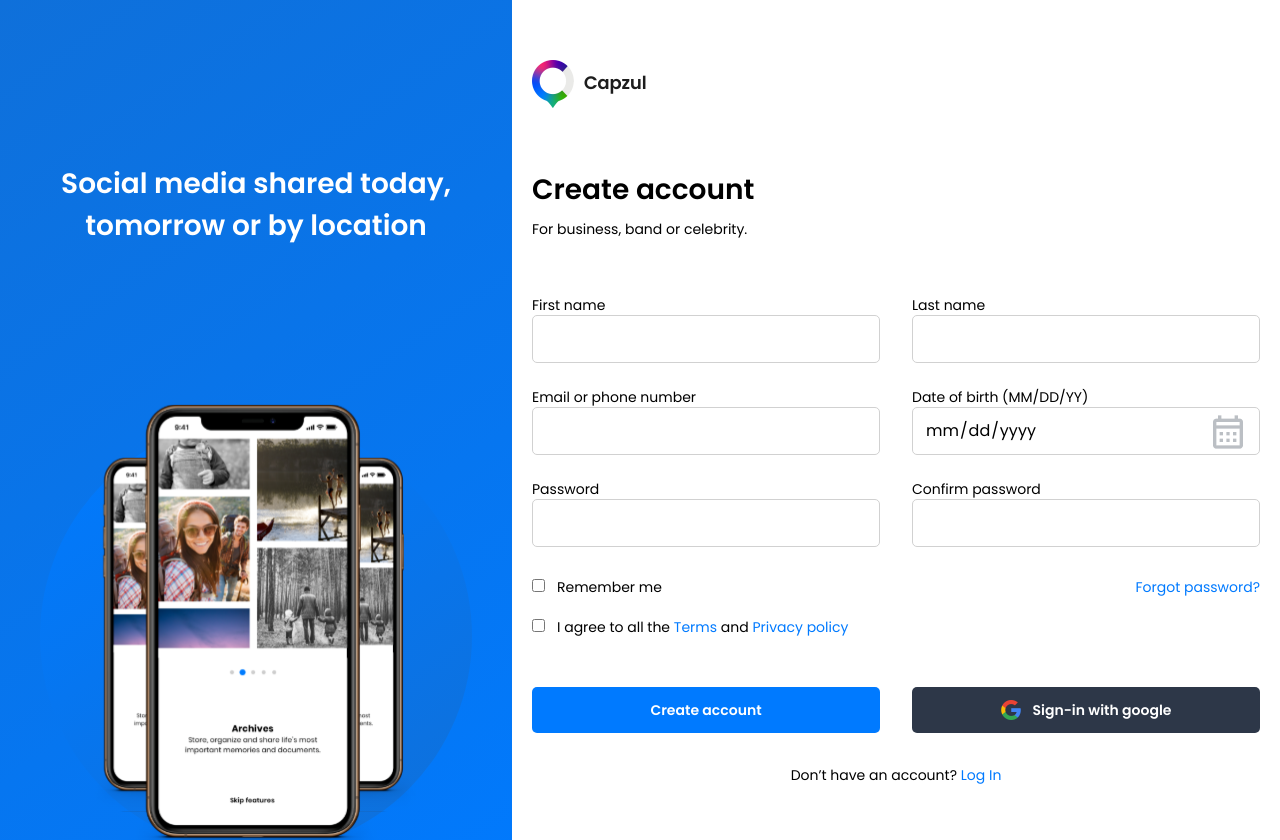
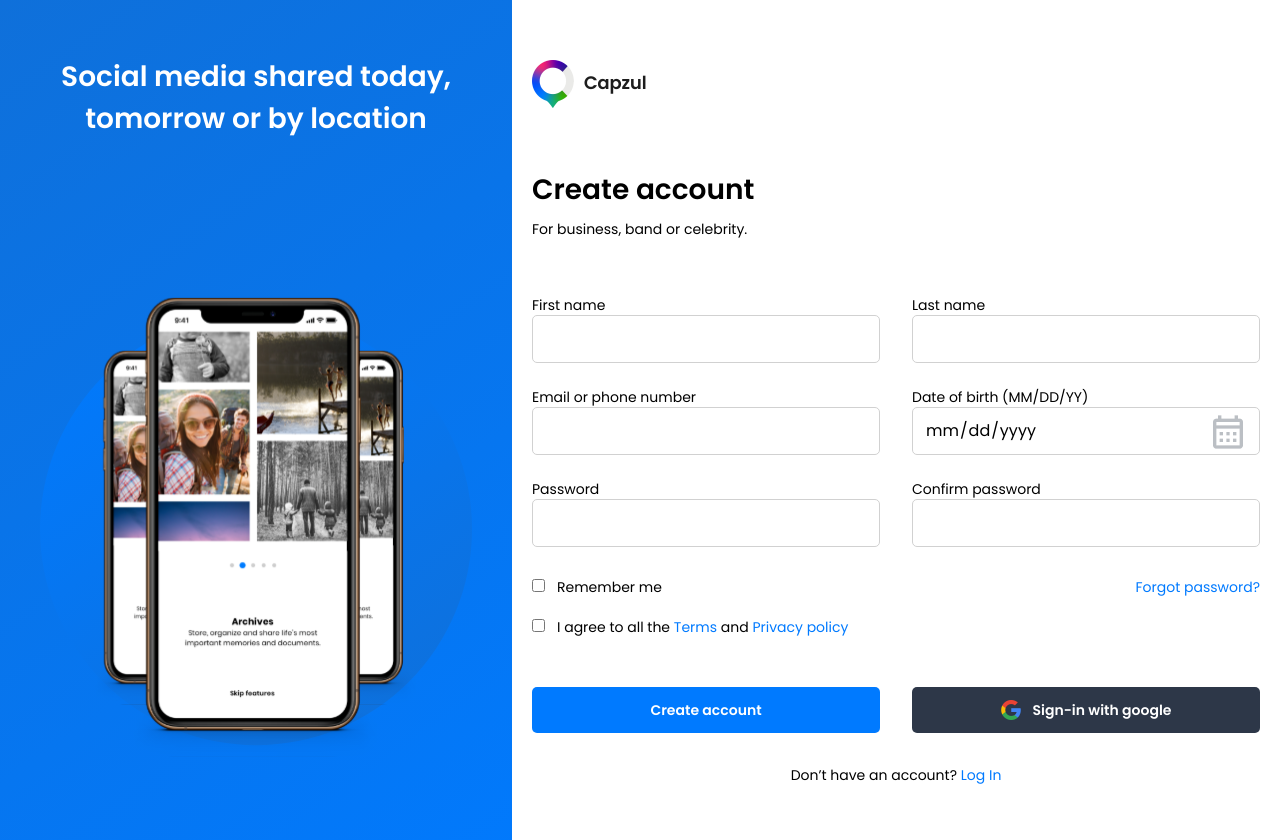
Before and after one commit to HiZeek/pyramid-finance, a React (Vite) app: page / in a window 1280 px wide. Shown: the top 840 px of the page. Built offline with nearby package versions, Linux system fonts and the light colour scheme.

Commit message:
responsive test

```diff
--- a/src/components/LeftSide.jsx
+++ b/src/components/LeftSide.jsx
@@ -5,7 +5,7 @@ import RightImg from "../assets/RightImg.svg";
 const LeftSide = () => {
   return (
     <div className="leftSideBg w-2/5 px-10 py-14 hidden h-full lg:flex flex-col justify-between">
-      <p className="text-white font-semibold text-[28px] text-center max-w-[554px] m-auto">
+      <p className="text-white font-semibold text-[28px] text-center max-w-[554px]">
         Social media shared today, tomorrow or by location
       </p>
       <div className="flex justify-center">
```
